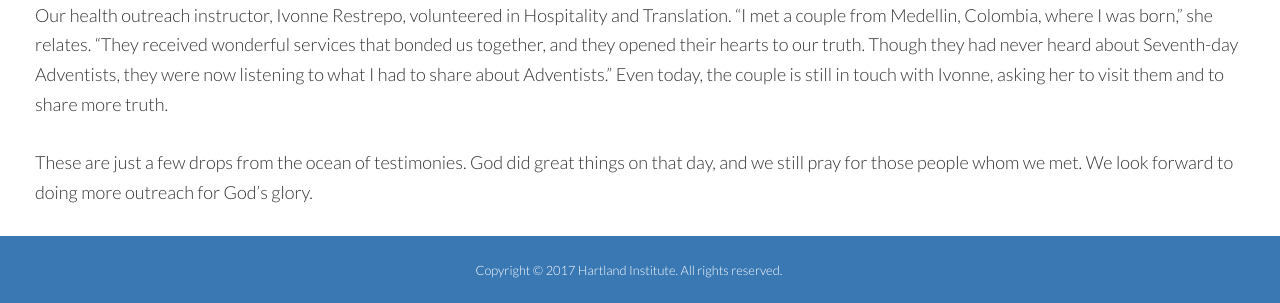
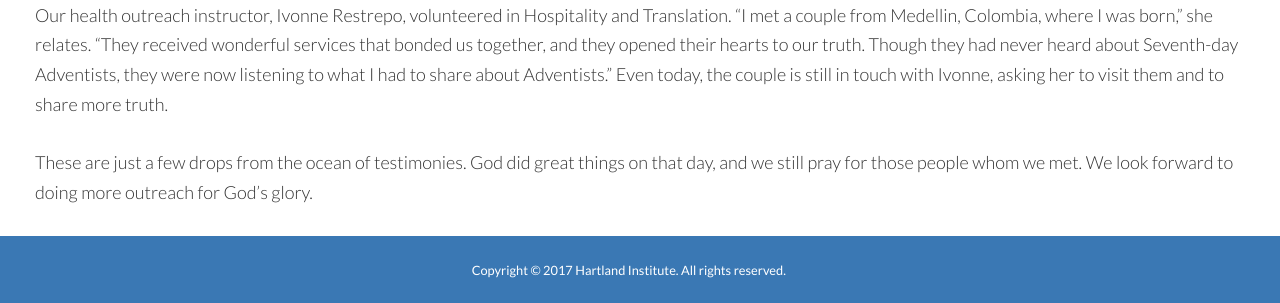
Before and after one commit to gradyyonas/hmr-html-tpl, a website built with webpack: page app/index.html in a window 1280 px wide. Shown: the part 926-1229 px from the top of the page. Built offline with nearby package versions, Linux system fonts and the light colour scheme.

Commit message:
Changed footer font-weight.

```diff
--- a/app/assets/styles/modules/_site-footer.css
+++ b/app/assets/styles/modules/_site-footer.css
@@ -7,7 +7,7 @@
 	&__text {
 		display: block;
 		margin-bottom: 1rem;
-		font-weight: 200;
+		font-weight: 400;
 		font-size: .8rem;
 
 		@mixin atMedium {
--- a/app/temp/styles/styles.css
+++ b/app/temp/styles/styles.css
@@ -1067,7 +1067,7 @@ a {
 .site-footer__text {
   display: block;
   margin-bottom: 1rem;
-  font-weight: 200;
+  font-weight: 400;
   font-size: .8rem;
 }
 
```
